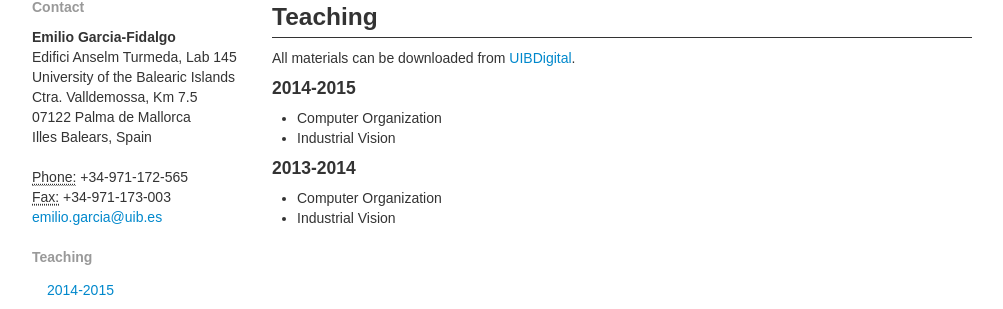
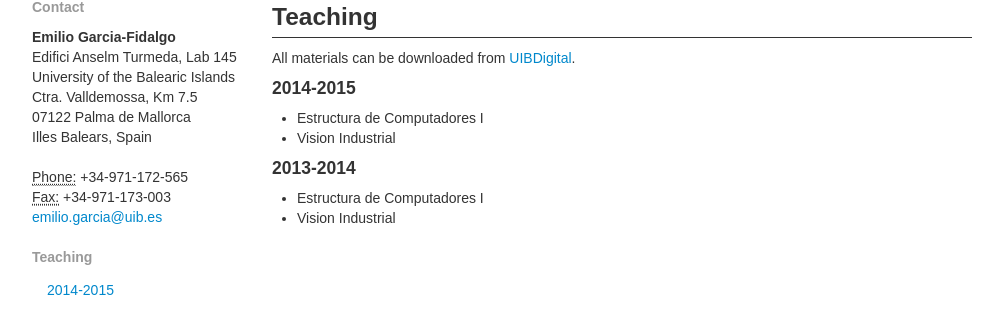
Before and after one commit to emiliofidalgo/emiliofidalgo.github.io, a Jekyll site: the page built from teaching/index.html, in a window 1280 px wide. Shown: the part 199-508 px from the top of the page, without its empty margins (138-1141 px from the left). Built offline with Jekyll 4.4.1, drawn with Linux system fonts in a browser that asks for light colours.

Commit message:
Small changes in the web.

```diff
--- a/research/index.html
+++ b/research/index.html
@@ -16,13 +16,15 @@ id: research
 <a name="res_masterth"></a>
 <h3 class="title-und">Master's Thesis</h3>
 <p>
-	(<strong>June 2011</strong>) <em>Experimental Assessment of Different Image Descriptors for Topological Map-Building and Scene Recognition</em>. Supervisor: <a href="http://dmi.uib.es/~aortiz">Alberto Ortiz</a>. [<a href="/static/papers/mthesis_Garcia2011.pdf">PDF</a>]
+	(<strong>June 2011</strong>) <em>Experimental Assessment of Different Image Descriptors for Topological Map-Building and Scene Recognition</em>. Supervisor: <a href="http://dmi.uib.es/~aortiz">Alberto Ortiz</a>.<br />
+	[<a href="/static/papers/mthesis_Garcia2011.pdf">PDF</a>]
 </p>
 
 <a name="res_bachth"></a>
 <h3 class="title-und">Bachelor's Thesis</h3>
 <p>
-	(<strong>June 2007</strong>) <em>Implantaci&oacute;n de un Sensor S&oacute;nar para el Control de la Navegaci&oacute;n de un Veh&iacute;culo Submarino</em>. Supervisors: <a href="http://dmi.uib.es/~aortiz">Alberto Ortiz</a> and <a href="http://dmi.uib.es/~jantich">Javier Antich</a>. [<a href="/static/papers/mthesis_Garcia2007.pdf">PDF</a>] (Spanish).
+	(<strong>June 2007</strong>) <em>Implantaci&oacute;n de un Sensor S&oacute;nar para el Control de la Navegaci&oacute;n de un Veh&iacute;culo Submarino</em>. Supervisors: <a href="http://dmi.uib.es/~aortiz">Alberto Ortiz</a> and <a href="http://dmi.uib.es/~jantich">Javier Antich</a>.<br />
+	[<a href="/static/papers/mthesis_Garcia2007.pdf">PDF</a>] (Spanish).
 </p>
 
 <a name="res_phdth"></a>
--- a/resources/index.html
+++ b/resources/index.html
@@ -7,6 +7,7 @@ id: resources
 <h4 class="title-und">OBINDEX - Online Binary Image Index</h4>
 <p class="text-justify">
 OBINDEX is an open source C++ library for indexing images. It implements a hierarchical indexing scheme to match binary descriptors, which is used as an incremental Bag-Of-Words (BoW) visual vocabulary. This index is combined with an inverted file in order to provide an image database, that can be queried for finding similar images. This online binary visual vocabulary tries to solve the main drawbacks that classical BoW approaches present, avoiding the training step and adapting the visual dictionary to the operating environment.
+<br />
 <br />
 <a href="https://github.com/emiliofidalgo/obindex.git">Further information</a>
 
--- a/teaching/index.html
+++ b/teaching/index.html
@@ -8,15 +8,15 @@ id: teaching
 <a name="20142015"></a>
 <h4><strong>2014-2015</strong></h4>
 <ul>
-	<li>Computer Organization</li>
-	<li>Industrial Vision</li>
+	<li>Estructura de Computadores I</li>
+	<li>Vision Industrial</li>
 </ul>
 
 <a name="20132014"></a>
 <h4><strong>2013-2014</strong></h4>
 <ul>
-	<li>Computer Organization</li>
-	<li>Industrial Vision</li>
+	<li>Estructura de Computadores I</li>
+	<li>Vision Industrial</li>
 </ul>
 
 
```
